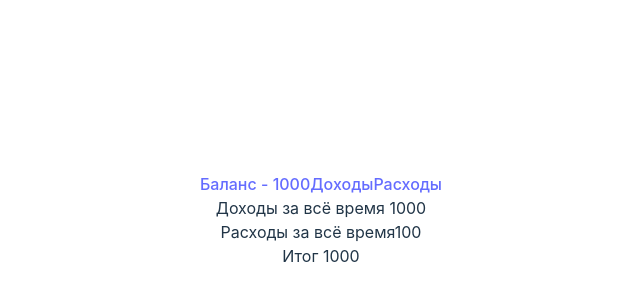
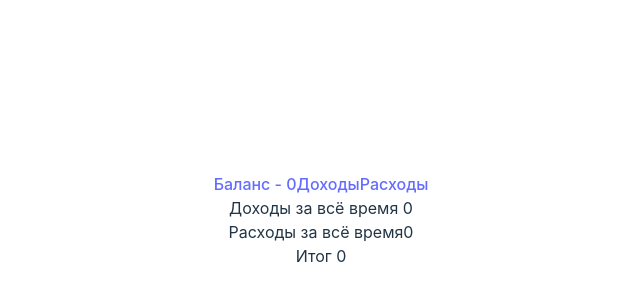
Before and after one commit to Kolibrika666/Cash, a React (Vite) app: page /balance in a window 1280 px wide. Shown: the part 180-480 px from the top of the page, without its empty margins (319-959 px from the left). Built offline with nearby package versions, Linux system fonts and the light colour scheme.

Commit message:
init: setIncomeList

```diff
--- a/src/components/Layout.tsx
+++ b/src/components/Layout.tsx
@@ -1,12 +1,14 @@
 import { NavLink, Outlet } from "react-router-dom";
+import { useAppSelector } from "../store";
 
 function Layout() {
+  const balance = useAppSelector((store) => store.cash.balance);
   return (
     <>
       <header>
         <NavLink to="/balance">
           {" "}
-          Баланс - <span>1000</span>
+          Баланс - <span>{balance}</span>
         </NavLink>
         <NavLink to="/income">Доходы</NavLink>
         <NavLink to="/expenses">Расходы</NavLink>
--- a/src/pages/Income/App/index.tsx
+++ b/src/pages/Income/App/index.tsx
@@ -4,7 +4,6 @@ import IncomeItem from "../Components/IncomeItem";
 
 function Income() {
   const incomeList = useAppSelector((store) => store.cash.cashList);
-
   return (
     <>
       <IncomeForm />
--- a/src/pages/Income/Components/IncomeForm.tsx
+++ b/src/pages/Income/Components/IncomeForm.tsx
@@ -1,28 +1,25 @@
 import { useEffect, useState } from "react";
 import { useAppDispatch } from "../../../store";
 import { getIncome, getIncomeData } from "../../../api/cashApi";
-import { setCashList, setCashSum } from "../../../store/cash/cashSlice";
+import { setIncomeList } from "../../../store/cash/cashSlice";
 
 function IncomeForm() {
   const [cash, setCash] = useState(0);
   const [target, setTarget] = useState("");
+  const dispatch = useAppDispatch();
 
   const getIncomeList = async () => {
     const data = await getIncomeData();
-
-    dispatch(setCashList(data));
+    dispatch(setIncomeList(data));
   };
 
   useEffect(() => {
     getIncomeList();
   }, []);
 
-  const dispatch = useAppDispatch();
-
   const handleSubmit = (e: React.SyntheticEvent<HTMLFormElement>) => {
     e.preventDefault();
     getIncome(cash, target);
-    dispatch(setCashSum(cash));
     getIncomeList();
   };
 
--- a/src/pages/balance/App/index.tsx
+++ b/src/pages/balance/App/index.tsx
@@ -1,15 +1,20 @@
+import { useAppSelector } from "../../../store";
+
 function Balance() {
+  const sumExpenses = useAppSelector((store) => store.cash.totalExpenses);
+  const sumIncome = useAppSelector((store) => store.cash.totalIncome);
+
   return (
     <section>
       <article>
-        Доходы за всё время <span>1000</span>
+        Доходы за всё время <span>{sumIncome}</span>
       </article>
       <article>
         Расходы за всё время
-        <span>100</span>
+        <span>{sumExpenses}</span>
       </article>
       <article>
-        Итог <span>1000</span>
+        Итог <span>{sumIncome + sumExpenses}</span>
       </article>
     </section>
   );
--- a/src/store/cash/cashSlice.ts
+++ b/src/store/cash/cashSlice.ts
@@ -4,31 +4,35 @@ import { CashType } from "../../api/cashApi";
 type initialStateType = {
   cashList: CashType[];
   balance: number;
-  totalIncome: number[];
-  income: number;
+  totalIncome: number;
+  income: number[];
+  totalExpenses: number;
+  expenses: number[];
 };
 const initialState: initialStateType = {
   cashList: [],
   balance: 0,
-  totalIncome: [],
-  income: 0,
+  totalIncome: 0,
+  income: [],
+  totalExpenses: 0,
+  expenses: [],
 };
 
 const cashSlice = createSlice({
   name: "cash",
   initialState: initialState,
   reducers: {
-    setCashList(state, action: PayloadAction<CashType[]>) {
+    setIncomeList(state, action: PayloadAction<CashType[]>) {
       state.cashList = action.payload;
-    },
-
-    setCashSum(state, action: PayloadAction<number>) {
-      state.totalIncome.push(action.payload);
-      state.totalIncome.reduce((acc, item) => acc + item, 0);
+      state.cashList.reverse();
+      state.income = state.cashList.map((item) => +item.cash);
+      state.totalIncome = state.income.reduce((acc, item) => acc + item, 0);
+      // console.log(state.income);
+      // console.log(state.totalIncome);
     },
   },
 });
 
-export const { setCashList, setCashSum } = cashSlice.actions;
+export const { setIncomeList } = cashSlice.actions;
 
 export default cashSlice.reducer;
```
